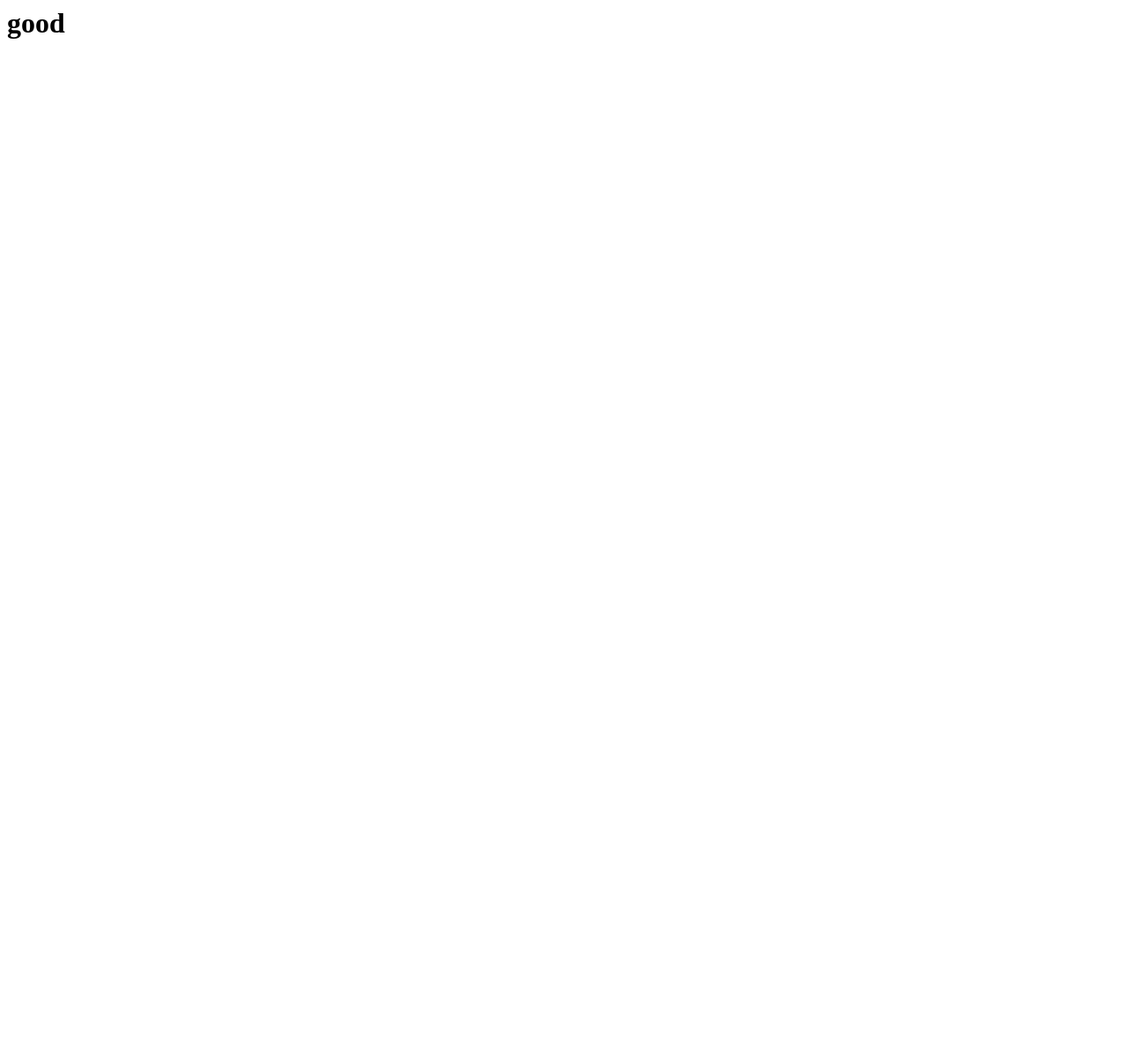
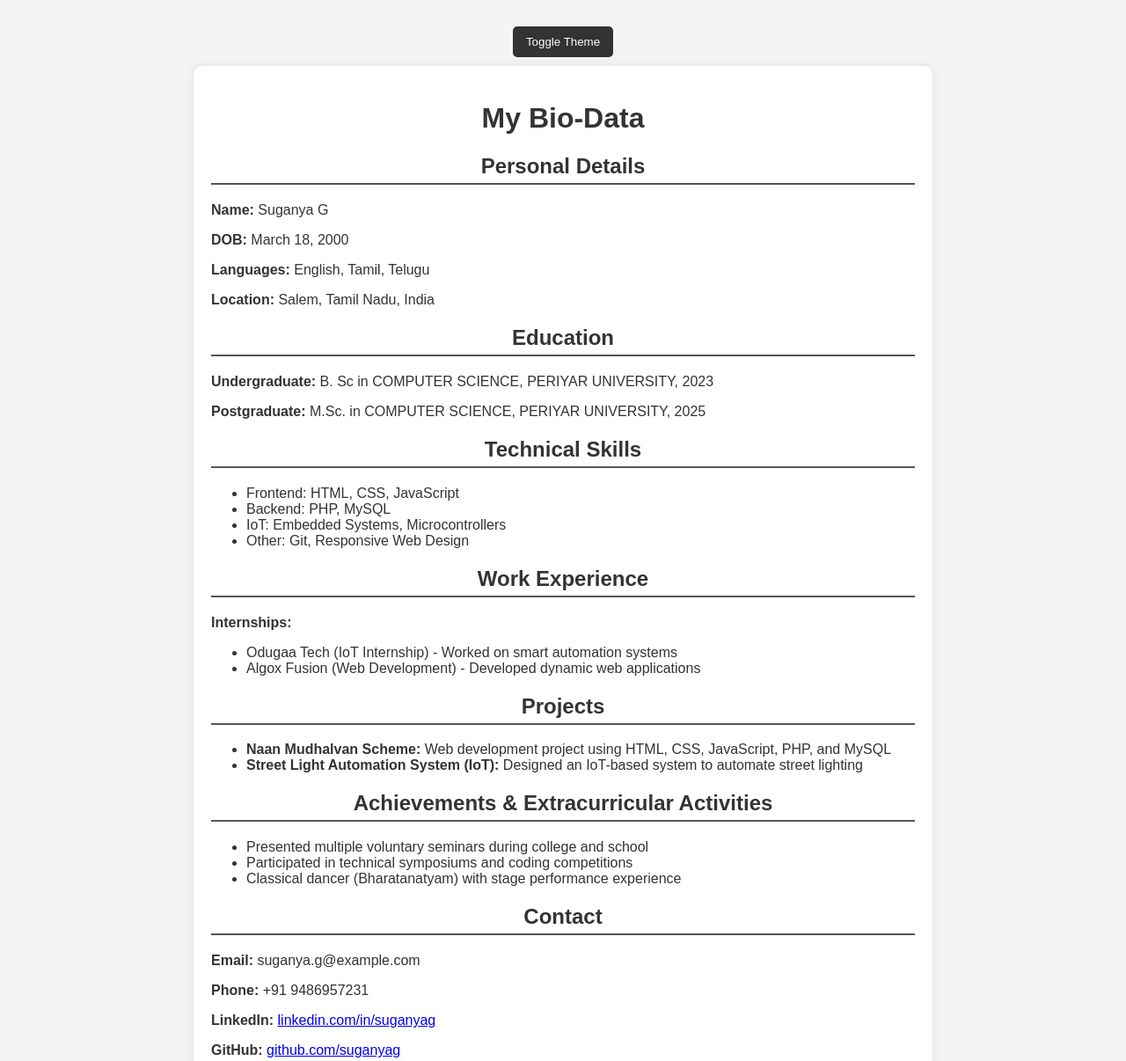
Before and after one commit to nesikasm/nesika2003, a plain HTML site: page index.html in a window 1280 px wide. Shown: the whole page at 88% size. Before the commit the page ends 800 px from the top, so only its background shows below. Drawn offline with Linux system fonts and the light colour scheme.

Commit message:
Update index.html

```diff
--- a/index.html
+++ b/index.html
@@ -1 +1,121 @@
-<h1>good</h1>
+<!DOCTYPE html>
+<html lang="en">
+<head>
+    <meta charset="UTF-8">
+    <meta name="viewport" content="width=device-width, initial-scale=1.0">
+    <title>My Bio-Data</title>
+    <style>
+        body {
+            font-family: Arial, sans-serif;
+            margin: 0;
+            padding: 20px;
+            background-color: #f4f4f4;
+            color: #333;
+        }
+        .container {
+            max-width: 800px;
+            margin: auto;
+            background: white;
+            padding: 20px;
+            border-radius: 10px;
+            box-shadow: 0 0 10px rgba(0, 0, 0, 0.1);
+        }
+        h1, h2 {
+            text-align: center;
+        }
+        .section {
+            margin-bottom: 20px;
+        }
+        .section h2 {
+            border-bottom: 2px solid #555;
+            padding-bottom: 5px;
+        }
+        .toggle-btn {
+            display: block;
+            margin: 10px auto;
+            padding: 10px 15px;
+            background-color: #333;
+            color: white;
+            border: none;
+            cursor: pointer;
+            border-radius: 5px;
+        }
+        .dark-mode {
+            background-color: #333;
+            color: white;
+        }
+        .dark-mode .container {
+            background: #444;
+        }
+    </style>
+    <script>
+        function toggleTheme() {
+            document.body.classList.toggle("dark-mode");
+        }
+    </script>
+</head>
+<body>
+    <button class="toggle-btn" onclick="toggleTheme()">Toggle Theme</button>
+    <div class="container">
+        <h1>My Bio-Data</h1>
+
+        <div class="section">
+            <h2>Personal Details</h2>
+            <p><strong>Name:</strong> Suganya G</p>
+            <p><strong>DOB:</strong> March 18, 2000</p>
+            <p><strong>Languages:</strong> English, Tamil, Telugu</p>
+            <p><strong>Location:</strong> Salem, Tamil Nadu, India</p>
+        </div>
+
+        <div class="section">
+            <h2>Education</h2>
+            <p><strong>Undergraduate:</strong> B. Sc in COMPUTER SCIENCE, PERIYAR UNIVERSITY, 2023</p>
+            <p><strong>Postgraduate:</strong> M.Sc. in COMPUTER SCIENCE, PERIYAR UNIVERSITY, 2025</p>
+        </div>
+
+        <div class="section">
+            <h2>Technical Skills</h2>
+            <ul>
+                <li>Frontend: HTML, CSS, JavaScript</li>
+                <li>Backend: PHP, MySQL</li>
+                <li>IoT: Embedded Systems, Microcontrollers</li>
+                <li>Other: Git, Responsive Web Design</li>
+            </ul>
+        </div>
+
+        <div class="section">
+            <h2>Work Experience</h2>
+            <p><strong>Internships:</strong></p>
+            <ul>
+                <li>Odugaa Tech (IoT Internship) - Worked on smart automation systems</li>
+                <li>Algox Fusion (Web Development) - Developed dynamic web applications</li>
+            </ul>
+        </div>
+
+        <div class="section">
+            <h2>Projects</h2>
+            <ul>
+                <li><strong>Naan Mudhalvan Scheme:</strong> Web development project using HTML, CSS, JavaScript, PHP, and MySQL</li>
+                <li><strong>Street Light Automation System (IoT):</strong> Designed an IoT-based system to automate street lighting</li>
+            </ul>
+        </div>
+
+        <div class="section">
+            <h2>Achievements & Extracurricular Activities</h2>
+            <ul>
+                <li>Presented multiple voluntary seminars during college and school</li>
+                <li>Participated in technical symposiums and coding competitions</li>
+                <li>Classical dancer (Bharatanatyam) with stage performance experience</li>
+            </ul>
+        </div>
+
+        <div class="section">
+            <h2>Contact</h2>
+            <p><strong>Email:</strong> suganya.g@example.com</p>
+            <p><strong>Phone:</strong> +91 9486957231</p>
+            <p><strong>LinkedIn:</strong> <a href="https://linkedin.com/in/suganyag" target="_blank">linkedin.com/in/suganyag</a></p>
+            <p><strong>GitHub:</strong> <a href="https://github.com/suganyag" target="_blank">github.com/suganyag</a></p>
+        </div>
+    </div>
+</body>
+</html>
```
